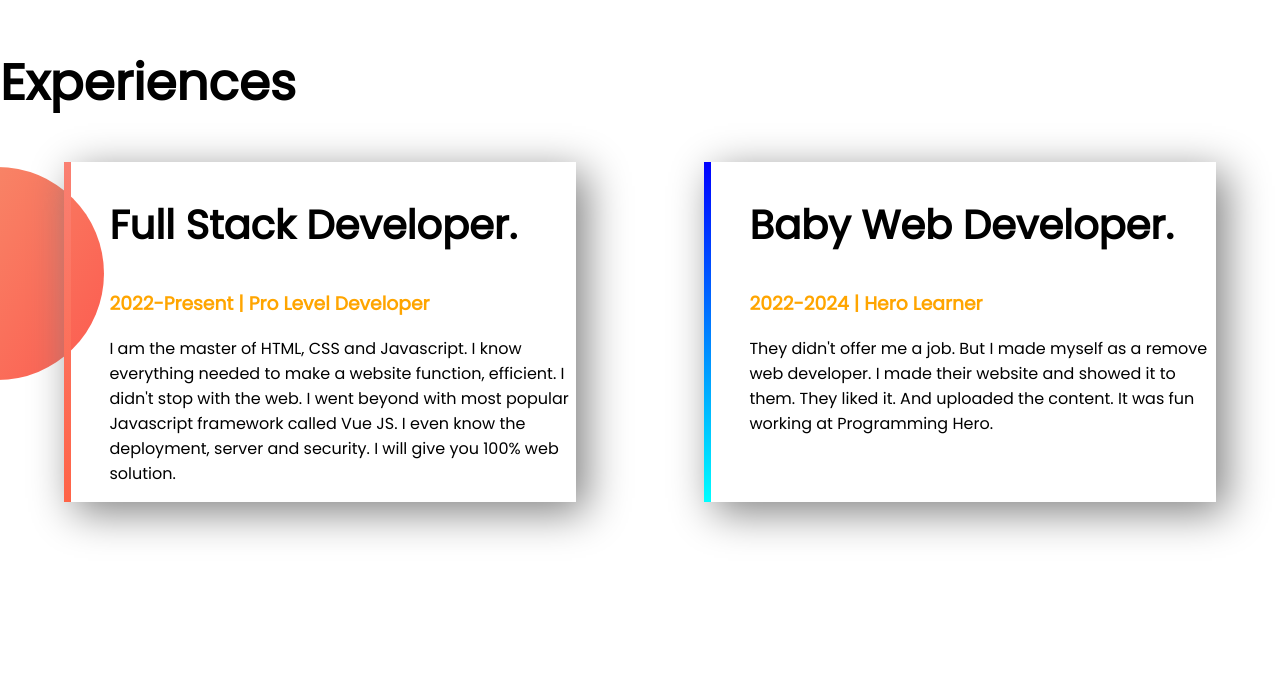
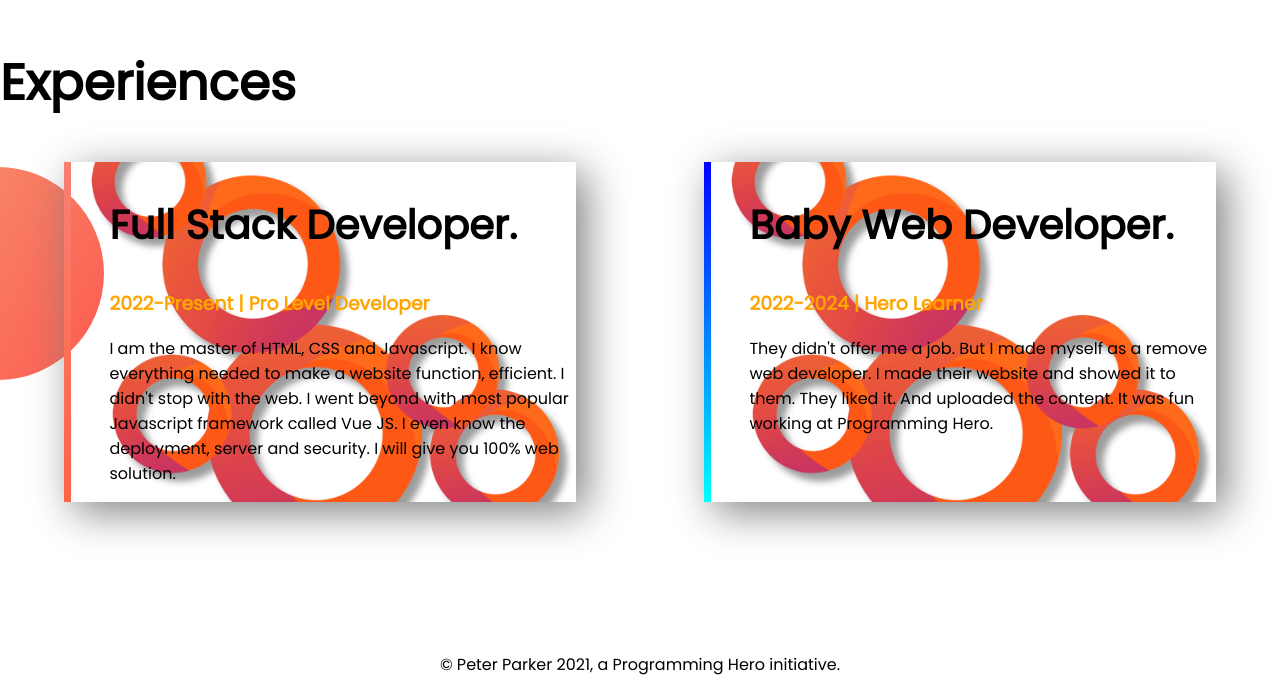
Before and after one commit to tahmimhridoy/my-first-try, a plain HTML site: page index.html in a window 1280 px wide. Shown: the part 1212-1905 px from the top of the page. Before the commit the page ends 1864 px from the top, so only its background shows below. Drawn offline with Linux system fonts and the light colour scheme.

Commit message:
last time added

```diff
--- a/index.html
+++ b/index.html
@@ -67,6 +67,9 @@
             </div>
         </div>
     </section>
+    <footer>
+        <p>© Peter Parker 2021, a Programming Hero initiative.</p>
+    </footer>
 </body>
 
 </html>
--- a/style.css
+++ b/style.css
@@ -32,9 +32,11 @@ span{
     font-weight: 700;
     color: white;
     border-radius: 5px;
+    transition: .5s;
 }
 .keya-pagli:hover{
     background-image: linear-gradient(red, yellow);
+
 }
 .dream-big{
     background-image: url("images/dream-bg.png");
@@ -47,11 +49,15 @@ span{
     margin-left: 5%;
     margin-right: 5%;
     border-left: 5px solid black;
+    background-image: url("free.png");
+    background-size: cover;
+    background-position: right;
 }
 .Experience-section{
     background-image: url("images/exp-bg.png");
     background-repeat: no-repeat;
     background-position: left;
+
 }
 .full-stack{
     font-size: 40px;
@@ -69,3 +75,6 @@ span{
     border-image: linear-gradient(blue, cyan);
     border-image-slice: 1;
 }
+footer{
+    text-align: center;
+}
```
Also changed, not shown: free.png (added).
